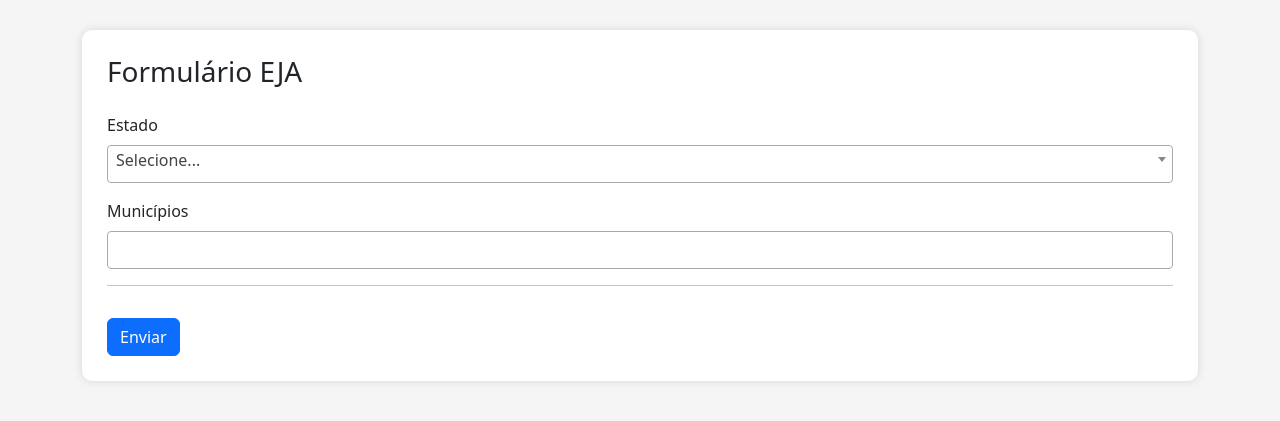
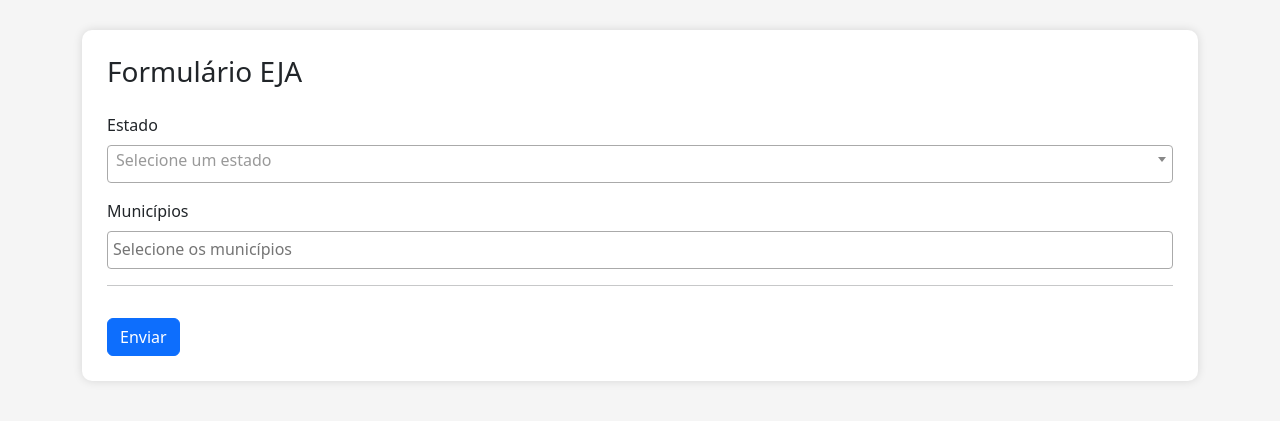
Before and after one commit to profdanidias/app-eja, a Flask app: page /formulario in a window 1280 px wide. Shown: the top 421 px of the page. Run offline with Flask 3, Linux system fonts and the light colour scheme; the visitor is signed in with stand-in values (Sample User, id 1); data that the repository does not hold is empty; some libraries are stand-ins or nearby versions.

Commit message:
Update formulario.html

```diff
--- a/templates/formulario.html
+++ b/templates/formulario.html
@@ -95,9 +95,20 @@
 <script src="https://cdn.jsdelivr.net/npm/select2@4.1.0-rc.0/dist/js/select2.min.js"></script>
 
 <script>
-    $(document).ready(function() {
-        $('#estado').select2();
-        $('#municipios').select2();
+
+    // Inicializar Select2 SOMENTE depois que o DOM estiver pronto
+    $(function() {
+        setTimeout(() => {
+            $('#estado').select2({
+                placeholder: "Selecione um estado",
+                width: '100%'
+            });
+
+            $('#municipios').select2({
+                placeholder: "Selecione os municípios",
+                width: '100%'
+            });
+        }, 50);
     });
 
     // Carregar municípios ao escolher estado
@@ -113,6 +124,8 @@
                     `<option value="${m.id}" data-nome="${m.nome}">${m.nome}</option>`
                 );
             });
+
+            $('#municipios').trigger('change.select2');
         });
     });
 
@@ -217,10 +230,8 @@
     $(document).on('click', '.btn-remover', function() {
         let id = $(this).data('id');
 
-        // Remove o card visualmente
         $('#card-' + id).remove();
 
-        // Desmarca o município no Select2
         let select = $('#municipios');
         let valores = select.val().filter(v => v !== id);
         select.val(valores).trigger('change');
@@ -253,6 +264,7 @@
         if (val === 'Sim') campo.prop('disabled', false);
         else { campo.val(0); campo.prop('disabled', true); }
     });
+
 </script>
 
 </body>
```
